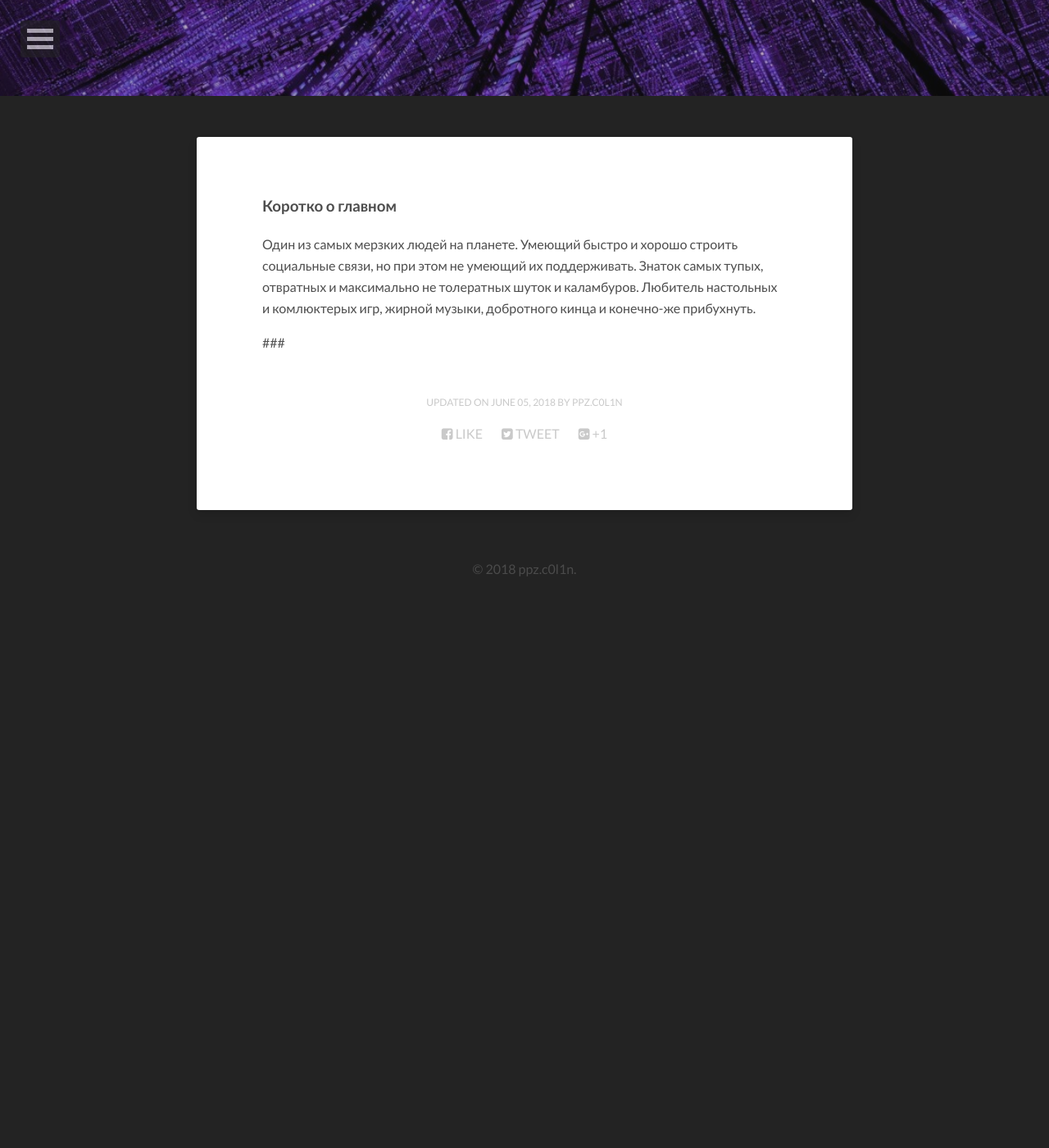
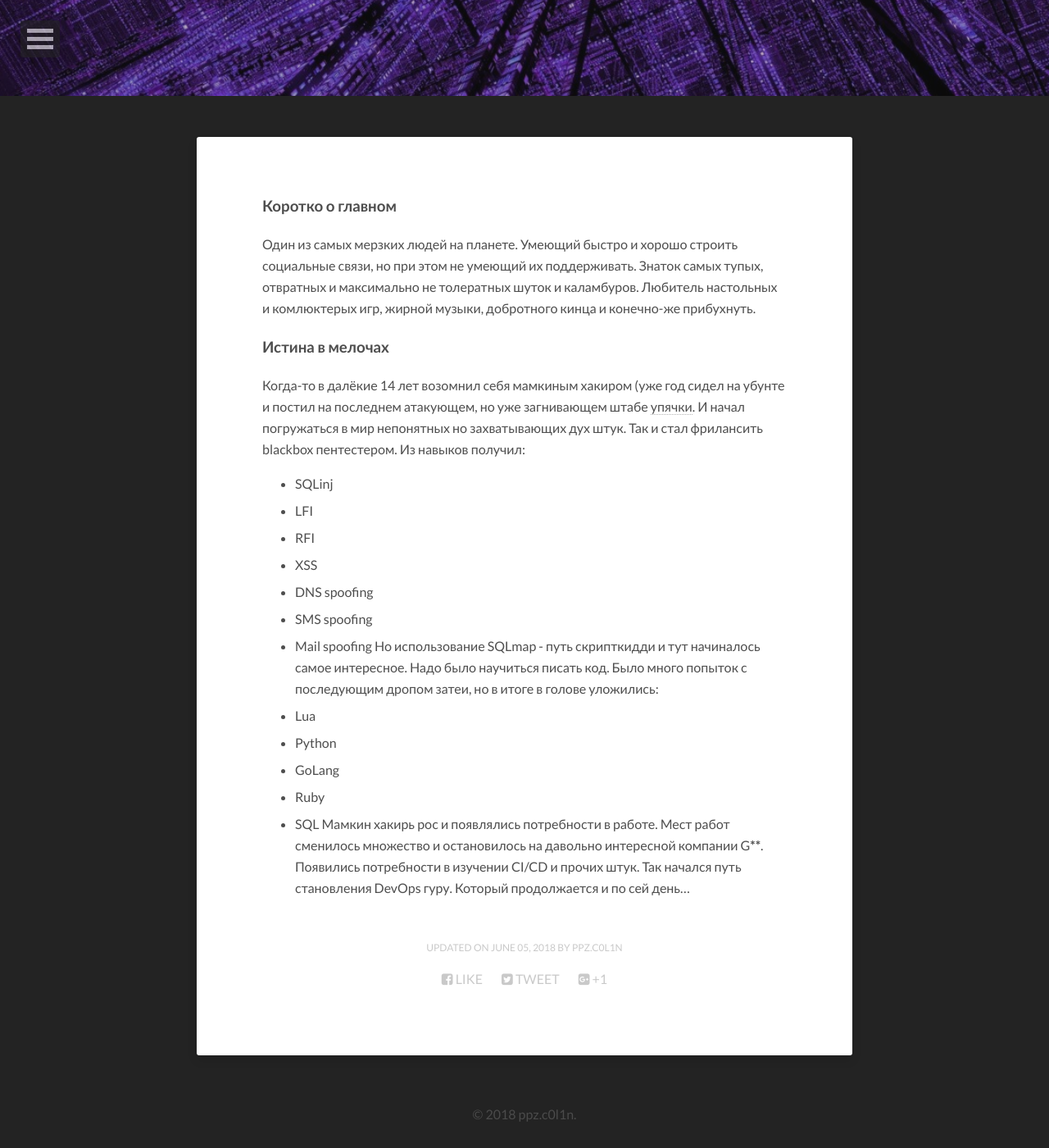
Before and after one commit to ppz-c0l1n/ppz-c0l1n.github.io, a Jekyll site: the page built from about/index.md, in a window 1280 px wide and 1400 px high, scrolled down 283 px. Shown: the whole window at 82% size. Built offline with Jekyll 4.4.1, drawn with Linux system fonts in a browser that asks for light colours; nearby versions of some CDN libraries; before the commit the page ends 1018 px from its top, so only the background shows below that.

Commit message:
about full

```diff
--- a/about/index.md
+++ b/about/index.md
@@ -11,4 +11,19 @@ modified: 2018-06-05
 ### Коротко о главном
 Один из самых мерзких людей на планете. Умеющий быстро и хорошо строить социальные связи, но при этом не умеющий их поддерживать. Знаток самых тупых, отвратных и максимально не толератных шуток и каламбуров. Любитель настольных и комлюктерых игр, жирной музыки, добротного кинца и конечно-же прибухнуть.
 
-###
+### Истина в мелочах
+Когда-то в далёкие 14 лет возомнил себя мамкиным хакиром (уже год сидел на убунте и постил на последнем атакующем, но уже загнивающем штабе [упячки](http:up4k.org). И начал погружаться в мир непонятных но захватывающих дух штук. Так и стал фрилансить blackbox пентестером. Из навыков получил:
+* SQLinj
+* LFI
+* RFI
+* XSS
+* DNS spoofing
+* SMS spoofing
+* Mail spoofing
+Но использование SQLmap - путь скрипткидди и тут начиналось самое интересное. Надо было научиться писать код. Было много попыток с последующим дропом затеи, но в итоге в голове уложились:
+* Lua
+* Python
+* GoLang
+* Ruby
+* SQL
+Мамкин хакирь рос и появлялись потребности в работе. Мест работ сменилось множество и остановилось на давольно интересной компании G******. Появились потребности в изучении CI/CD и прочих штук. Так начался путь становления DevOps гуру. Который продолжается и по сей день...
--- a/index.html
+++ b/index.html
@@ -5,7 +5,7 @@ description: "Describe this nonsense."
 tags: [Jekyll, theme, themes, responsive, blog, modern]
 comments: false
 image:
-  feature: hat.jpg
+  feature: hat2.jpg
   credit:
   creditlink:
 ---
```
Also changed, not shown: images/hat2.jpg (added), 4 other files.
